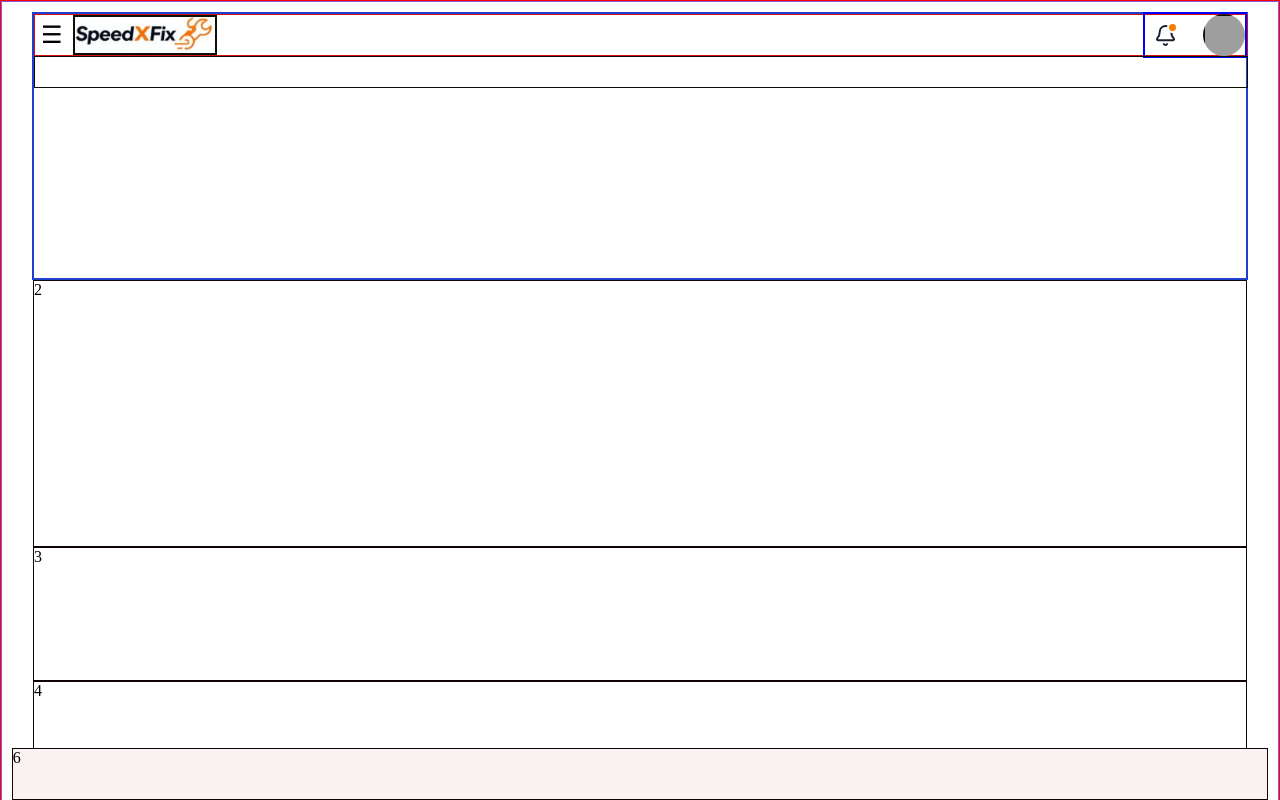
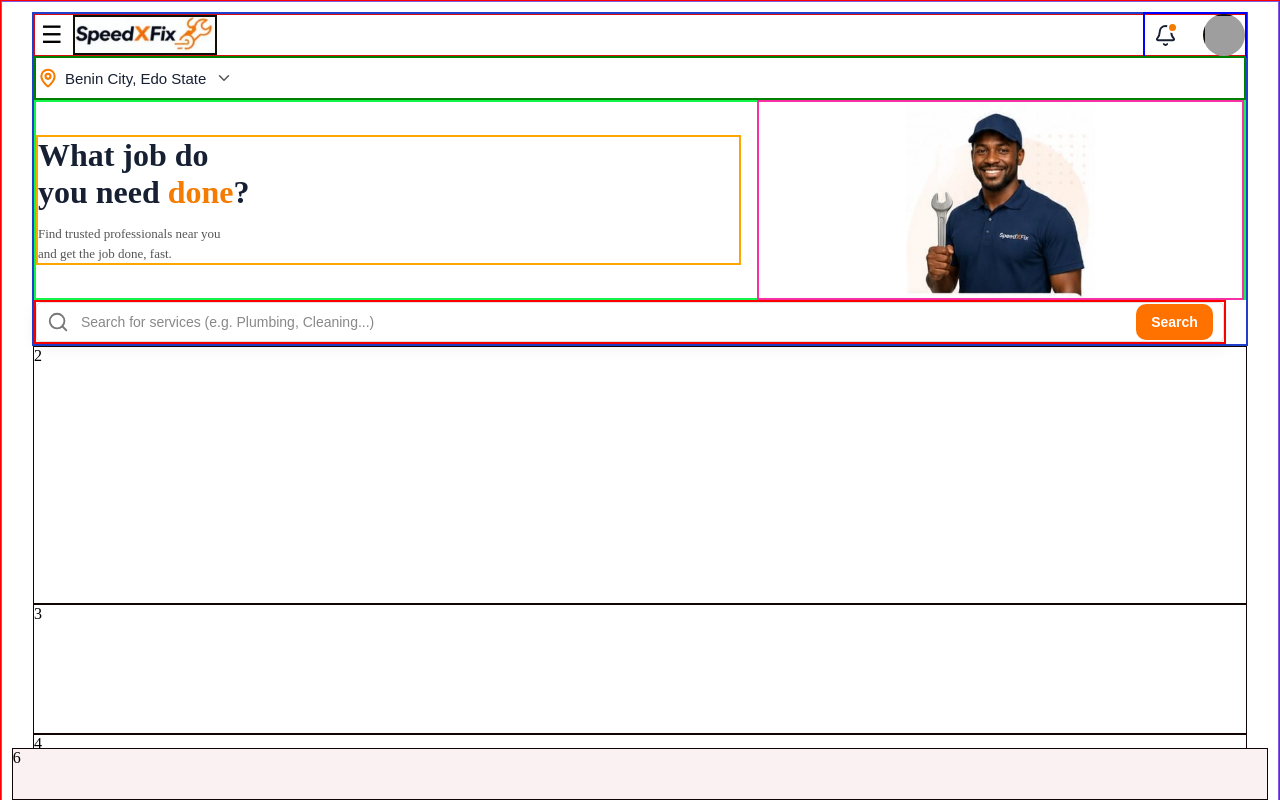
Before and after one commit to emmanuel776666/SpeedXfix, a React (Vite) app in the folder speedxfix/: page /homepage in a window 1280 px wide. Shown: the top 800 px of the page. Built offline with nearby package versions, Linux system fonts and the light colour scheme; grey boxes are pictures that could not be loaded.

Commit message:
feat: enhance Homepage layout with location button and search functionality; update styles for improved UI

```diff
--- a/speedxfix/src/pages/Homepage.css
+++ b/speedxfix/src/pages/Homepage.css
@@ -21,7 +21,7 @@ min-height: 100vh;
   display: flex;
   flex-direction: column;
     width: 95%;
-  height: 300px;
+  height: 350px;
   margin-top: 10px;
   border: 2px solid rgb(31, 63, 204);
 }
@@ -110,11 +110,275 @@ min-height: 100vh;
 
   display: block;
 }
-.homepage-location{
+
+/* =========================
+   HOMEPAGE LOCATION
+========================= */
+
+.homepage-location {
+  display: flex;
+  align-items: center;
+
   width: 100%;
+
+  padding: 10px 2px;
+
+  box-sizing: border-box;
+
+  border: 2px solid green;
+}
+
+
+/* Location button */
+
+.location-button {
+  display: flex;
+  align-items: center;
+
+  gap: 7px;
+
+  padding: 0;
+
+  border: none;
+  background: transparent;
+
+  cursor: pointer;
+
+  color: #172033;
+}
+
+
+/* Location icon */
+
+.location-icon {
+  color: #f57c00;
+}
+
+
+/* Location text */
+
+.location-text {
+  font-size: 15px;
+  font-weight: 500;
+
+  color: #172033;
+}
+
+
+/* Down arrow */
+
+.location-arrow {
+  margin-left: 2px;
+
+  color: #555;
+}
+/* =========================
+   HOMEPAGE TEXT + IMAGE
+========================= */
+
+.homepage-text-image {
+  position: relative;
+
+  display: flex;
+  justify-content: space-between;
+  align-items: center;
+
+  width: 100%;
+  min-height: 200px;
+  /* padding: 15px 25px 0; */
+  box-sizing: border-box;
+  border: 2px solid rgb(20, 245, 76);
+}
+
+
+/* =========================
+   TEXT
+========================= */
+
+.homepage-text {
+  position: relative;
+  z-index: 2;
+
+  display: flex;
+  flex-direction: column;
+
+  justify-content: center;
+  width: 58%;
+  border: 2px solid orange;
+}
+
+
+.homepage-text h1 {
+  margin: 0;
+
+  font-size: 32px;
+  line-height: 1.15;
+
+  font-weight: 800;
+
+  color: #172033;
+}
+
+
+.homepage-text h1 span {
+  color: #f57c00;
+}
+
+
+.homepage-text p {
+  margin: 14px 0 0;
+
+  font-size: 13px;
+  line-height: 1.5;
+
+  color: #555;
+}
+
+
+/* =========================
+   WORKER IMAGE
+========================= */
+
+.homepage-worker-image {
+  position: absolute;
+  right: 0;
+  width: 40%;
+  height: 100%;
+  /* display: flex;
+  align-items: flex-end;
+  justify-content: flex-end; */
+  border: 2px solid rgb(248, 48, 165);
+}
+
+
+.homepage-worker-image img {
+  width: 100%;
+  height: 100%;
+  object-fit: contain;
+  /* object-position: bottom right; */
+  display: block;
+}
+
+.homepage-input {
+  width: 98%;
+  display: flex;
+  justify-content: center;
+  align-items: center;
+  border: 2px solid red;
+}
+
+.search-box {
+  width: 100%;
+  height: 40px;
+
+  display: flex;
+  align-items: center;
+
+  background-color: #ffffff;
+  border: 1px solid #e0e0e0;
+  border-radius: 5px;
+
+  padding: 0 10px 0 10px;
+
+  box-shadow: 0 5px 15px rgba(0, 0, 0, 0.08);
+
+  box-sizing: border-box;
+}
+
+.search-box svg {
+  color: #777;
+  flex-shrink: 0;
+}
+
+.search-box input {
+  flex: 1;
+
+  height: 100%;
+
+  border: none;
+  outline: none;
+
+  padding: 0 12px;
+
+  font-size: 14px;
+}
+
+.search-box input::placeholder {
+  color: #888;
+}
+
+.search-box button {
+  height: 36px;
+  padding: 0 15px;
+
+  border: none;
+  border-radius: 10px;
+
+  background-color: #ff7200;
+  color: white;
+
+  font-size: 14px;
+  font-weight: 600;
+
+  cursor: pointer;
+}
+
+@media (min-width: 300px) and (max-width: 400px) {
+
+  .homepage-text h1 {
+  margin: 0;
+
+  font-size: 30px;
+  line-height: 1.15;
+
+  font-weight: 800;
+
+  color: #172033;
+}
+.homepage-text p {
+  margin: 14px 0 0;
+
+  font-size: 11px;
+  line-height: 1.5;
+
+  color: #555;
+}
+
+.search-box input {
+  flex: 1;
+
+  height: 100%;
+
+  border: none;
+  outline: none;
+
+  padding: 0 8px;
+
+  font-size: 12px;
+}
+
+.search-box input::placeholder {
+  color: #888;
+}
+
+.search-box button {
   height: 30px;
-  border: 1px solid rgb(4, 17, 4);
+  padding: 0 10px;
+
+  border: none;
+  border-radius: 10px;
+
+  background-color: #ff7200;
+  color: white;
+
+  font-size: 14px;
+  font-weight: 600;
+
+  cursor: pointer;
 }
+
+}
+
 
 .containerhomepage2{
     width: 95%;
--- a/speedxfix/src/pages/Homepage.jsx
+++ b/speedxfix/src/pages/Homepage.jsx
@@ -1,6 +1,6 @@
 import "./Homepage.css";
 import LogoComponent from "../components/LogoComponent";
-import { Bell} from "lucide-react";
+import { Bell, MapPin, Search,ChevronDown} from "lucide-react";
 
 function Homepage () {
   return (
@@ -8,12 +8,7 @@ function Homepage () {
       <div className="divhomepageall">
 
         <div className="containerhomepage1">
-        {/* <div className="homepage-navbar">
-        <LogoComponent />
-        <div className="notification-profile">
 
-        </div>
-        </div> */}
                   <div className="homepage-navbar">
 
             <LogoComponent />
@@ -36,13 +31,74 @@ function Homepage () {
           </div>
          <div className="homepage-location">
 
-         </div>
-         <div className="homepage-text-image">
+          <button className="location-button">
 
-         </div>
+            <MapPin
+              className="location-icon"
+              size={20}
+              strokeWidth={2.5}
+            />
+
+            <span className="location-text">
+              Benin City, Edo State
+            </span>
+
+            <ChevronDown
+              className="location-arrow"
+              size={18}
+              strokeWidth={2}
+            />
+
+          </button>
+
+        </div>
+        <div className="homepage-text-image">
+
+            <div className="homepage-text">
+
+              <h1>
+                What job do
+                <br />
+                you need <span>done</span>?
+              </h1>
+
+              <p>
+                Find trusted professionals near you
+                <br />
+                and get the job done, fast.
+              </p>
+
+            </div>
+
+
+            <div className="homepage-worker-image">
+
+              <img
+                src="../public/speedxfix-image.jpeg"
+                alt="SpeedXFix professional"
+              />
+
+            </div>
+
+          </div>
          <div className="homepage-input">
 
-         </div>
+            <div className="search-box">
+
+              <Search size={22} strokeWidth={2} />
+
+              <input
+                type="text"
+                placeholder="Search for services (e.g. Plumbing, Cleaning...)"
+              />
+
+              <button>
+                Search
+              </button>
+
+            </div>
+
+          </div>
         </div>
 
 
```
Also changed, not shown: speedxfix/public/speedxfix-image.jpeg (added).
